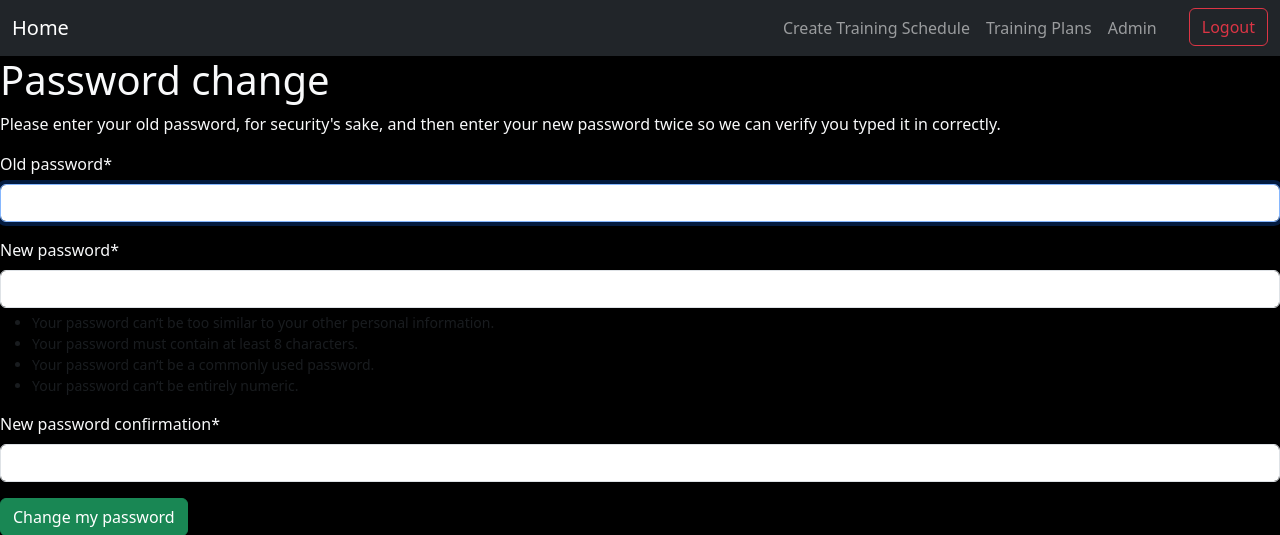
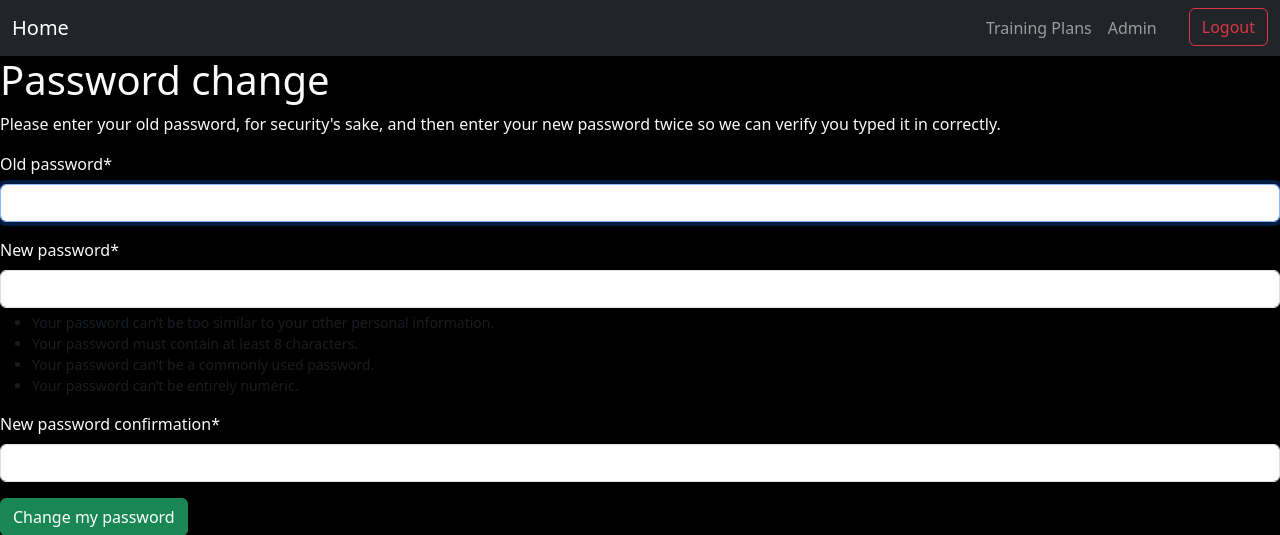
Before and after one commit to neptunhiker/django-fitness, a Django app: a page that uses templates/base_generic.html in a window 1280 px wide. Shown: the top 535 px of the page. Run offline with Django 4.2, Linux system fonts and the light colour scheme; the visitor is signed in with stand-in values (Sample User, id 1); parts of the project's set-up code (start-up, migrations or seed data) failed here and were passed over; some libraries are stand-ins or nearby versions.

Commit message:
Remove nav bar item for creating training schedule

```diff
--- a/templates/base_generic.html
+++ b/templates/base_generic.html
@@ -26,9 +26,6 @@
       <div class="collapse navbar-collapse" id="navbarNav">
         <ul class="navbar-nav ms-auto">
           {% if user.is_authenticated %}
-          <li class="nav-item">
-            <a class="nav-link" href="#">Create Training Schedule</a>
-          </li>
           <li class="nav-item">
             <a class="nav-link" href="{% url 'training_plans' %}">Training Plans</a>
           </li>
```
